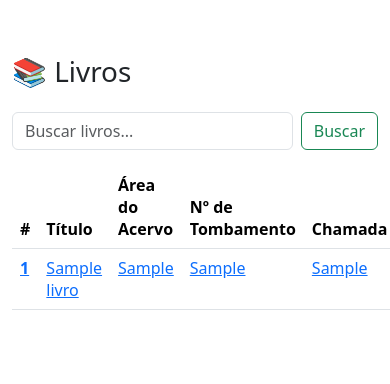
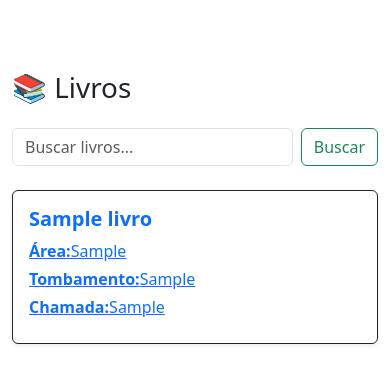
Before and after one commit to LUANSSA/LibraTech, a Django app: page /painel/livros/ in a window 390 px wide. Shown: the part 78-462 px from the top of the page. Run offline with Django 5.2, Linux system fonts and the light colour scheme; tables that the repository leaves empty hold one stand-in row (values such as "Sample post").

Commit message:
✨ Novo Recurso: Template de livros mobile

```diff
--- a/livros/templates/livros/livros_listar.html
+++ b/livros/templates/livros/livros_listar.html
@@ -2,13 +2,10 @@
 
 {% block titulo_da_pagina %}
 Acervo - Livros
-{% endblock  %}
+{% endblock %}
 
-{% comment %} Listagem de livros {% endcomment %}
-{% block conteudo%}
-
-{% comment %} Cadastro de livro {% endcomment %}
-<section class="d-grid justify-content-md-end">
+{% block conteudo %}
+<section class="d-grid justify-content-md-end mb-3">
     {% if user.is_authenticated %}
         <a href="{% url 'livros_cadastrar' %}" type="button" class="btn btn-success btn-sm">Cadastrar Livro</a>
     {% else %}
@@ -16,20 +13,18 @@ Acervo - Livros
     {% endif %}
 </section>
 
-{% comment %} CRIA UMA querystring SEM PAGE {% endcomment %}
 {% with request.GET.search as querystring %}
-
-{% comment %} Título e Pesquisa {% endcomment %}
 <div>
     <h1 class="mb-4">📚 Livros</h1>
-    <form class="d-flex" role="search">
-        <input class="form-control me-2" type="search" name="search" value="{{querystring}}" placeholder="Buscar livros..." aria-label="Search">
+    <form class="d-flex mb-4" role="search">
+        <input class="form-control me-2" type="search" name="search" value="{{ querystring }}" placeholder="Buscar livros..." aria-label="Search">
         <button class="btn btn-outline-success" type="submit">Buscar</button>
     </form>
 </div>
 
-{% comment %} Tabela de livros {% endcomment %}
-<table class="table table-hover">
+<!-- ======= LISTAGEM DESKTOP (Tabela) ======= -->
+<div class="d-none d-md-block">
+    <table class="table table-hover align-middle">
         <thead>
             <tr>
                 <th scope="col">#</th>
@@ -45,13 +40,11 @@ Acervo - Livros
         <tbody>
             {% for livro in livros %}
             <tr>
-                <th scope="row">
-                    <a href="{% url 'livros_detalhe' livro.id %}">{{ livro.id }}</a>
-                </th>
+                <th scope="row"><a href="{% url 'livros_detalhe' livro.id %}">{{ livro.id }}</a></th>
                 <td><a href="{% url 'livros_detalhe' livro.id %}">{{ livro.titulo }}</a></td>
-                <td><a href="{% url 'livros_detalhe' livro.id %}">{{ livro.area_acervo }}</a></td>
-                <td><a href="{% url 'livros_detalhe' livro.id %}">{{ livro.num_tombamento }}</a></td>
-                <td><a href="{% url 'livros_detalhe' livro.id %}">{{ livro.chamada }}</a></td>
+                <td>{{ livro.area_acervo }}</td>
+                <td>{{ livro.num_tombamento }}</td>
+                <td>{{ livro.chamada }}</td>
                 {% if user.is_authenticated %}
                 <td>
                     <a href="{% url 'livros_alterar' livro.id %}" class="btn btn-success btn-sm">Editar</a>
@@ -66,9 +59,39 @@ Acervo - Livros
             {% endfor %}
         </tbody>
     </table>
+</div>
 
-{% comment %} Paginação {% endcomment %}
+<!-- ======= LISTAGEM MOBILE (Cards) ======= -->
+<div class="d-md-none">
+    <div class="row gy-3">
+        {% for livro in livros %}
+        <div class="col-12">
+            <div class="card border-dark shadow-sm">
+                <div class="card-body p-3">
+                    <h5 class="card-title mb-2">
+                        <a href="{% url 'livros_detalhe' livro.id %}" class="text-decoration-none fw-bold">
+                            {{ livro.titulo }}
+                        </a>
+                    </h5>
+                    <a href="{% url 'livros_detalhe' livro.id %}"><p class="mb-1"><strong>Área:</strong>{{ livro.area_acervo }}</p></a>
+                    <a href="{% url 'livros_detalhe' livro.id %}"><p class="mb-1"><strong>Tombamento:</strong>{{ livro.num_tombamento }}</p></a>
+                    <a href="{% url 'livros_detalhe' livro.id %}"><p class="mb-2"><strong>Chamada:</strong>{{ livro.chamada }}</p></a>
+
+                    {% if user.is_authenticated %}
+                    <div class="d-flex justify-content-end gap-2">
+                        <a href="{% url 'livros_alterar' livro.id %}" class="btn btn-success btn-sm">Editar</a>
+                        <a href="{% url 'livros_excluir' livro.id %}" class="btn btn-danger btn-sm">Excluir</a>
+                    </div>
+                    {% endif %}
+                </div>
+            </div>
+        </div>
+        {% empty %}
+        <p class="text-center mt-4">Nenhum livro encontrado.</p>
+        {% endfor %}
+    </div>
+</div>
+
 {% include "core/paginacao.html" %}
-
 {% endwith %}
 {% endblock conteudo %}
```
Lines whose indentation alone changed are shown as unchanged.
